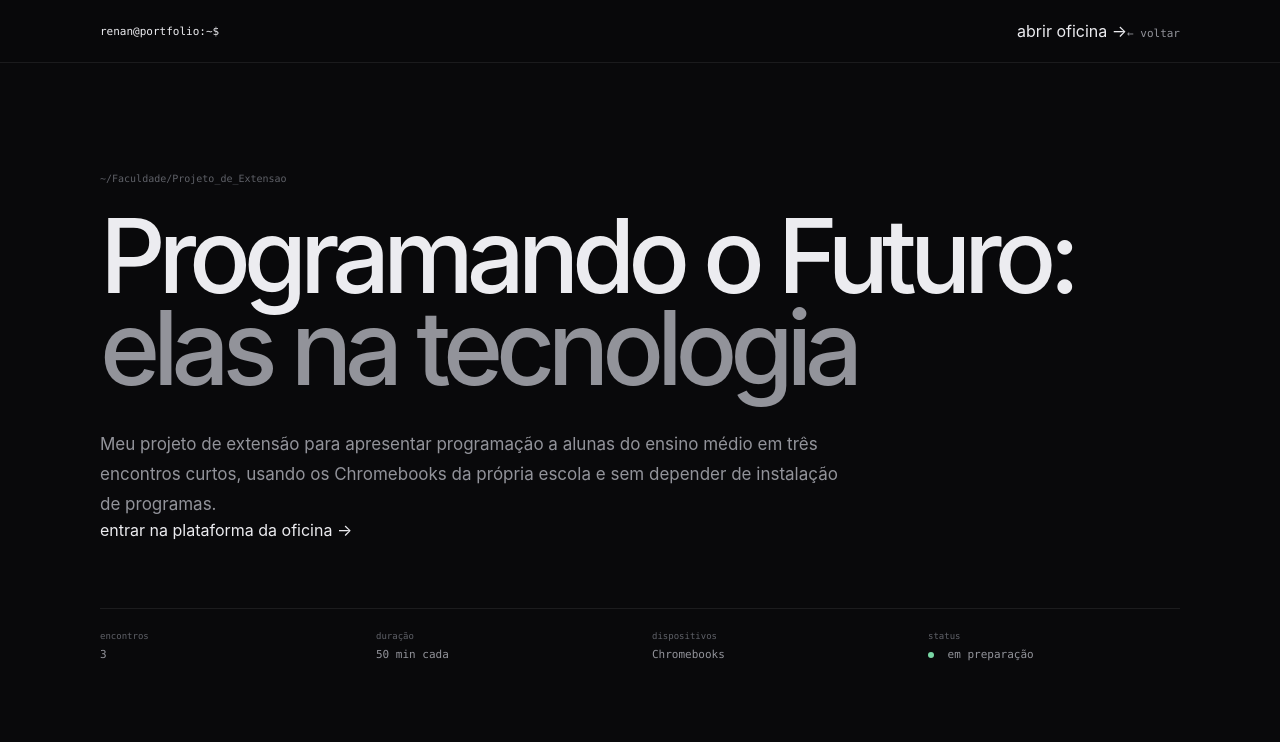
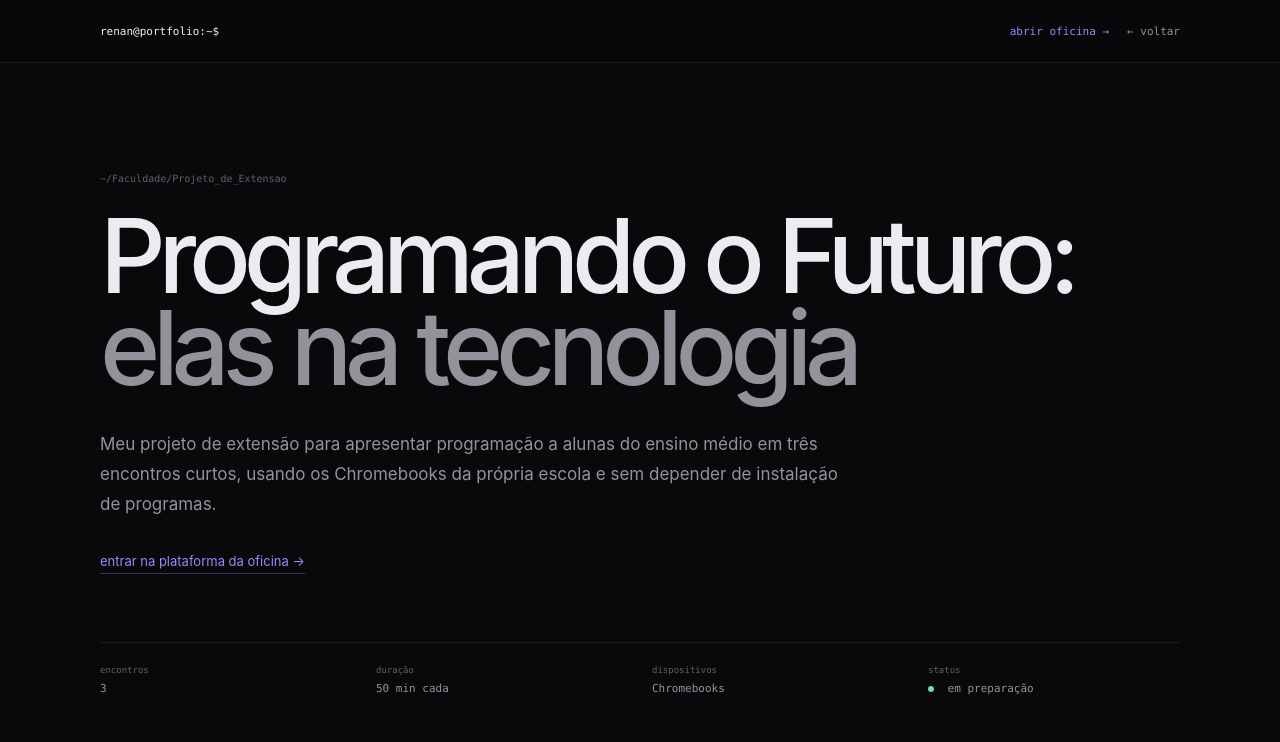
Before and after one commit to renaniii/portfolio, a React (Vite) app: page /projetos/programando-o-futuro in a window 1280 px wide. Shown: the top 742 px of the page. Built offline with nearby package versions, Linux system fonts and the light colour scheme.

Commit message:
style: destaca link da oficina no case

```diff
--- a/src/pages/ProgramandoFuturo.css
+++ b/src/pages/ProgramandoFuturo.css
@@ -35,6 +35,7 @@
 
 .case-brand,
 .case-back,
+.case-workshop-link,
 .case-path,
 .case-section-label,
 .case-terminal,
@@ -45,15 +46,27 @@
 }
 
 .case-brand,
-.case-back {
+.case-back,
+.case-workshop-link {
   font-size: 11px;
+}
+
+.case-nav-actions {
+  display: flex;
+  align-items: center;
+  gap: 18px;
+}
+
+.case-workshop-link {
+  color: var(--accent);
 }
 
 .case-back {
   color: var(--muted);
 }
 
-.case-back:hover {
+.case-back:hover,
+.case-workshop-link:hover {
   color: var(--text);
 }
 
@@ -86,6 +99,18 @@
   color: var(--muted);
   font-size: 17px;
   line-height: 1.75;
+}
+
+.case-hero-actions {
+  margin-top: 30px;
+}
+
+.case-workshop-button {
+  display: inline-block;
+  padding-bottom: 4px;
+  border-bottom: 1px solid rgba(155, 135, 245, 0.35);
+  color: var(--accent);
+  font-size: 13px;
 }
 
 .case-meta {
@@ -341,6 +366,14 @@
     height: 58px;
   }
 
+  .case-nav-actions {
+    gap: 12px;
+  }
+
+  .case-back {
+    display: none;
+  }
+
   .case-hero {
     padding-block: 78px 64px;
   }
```
